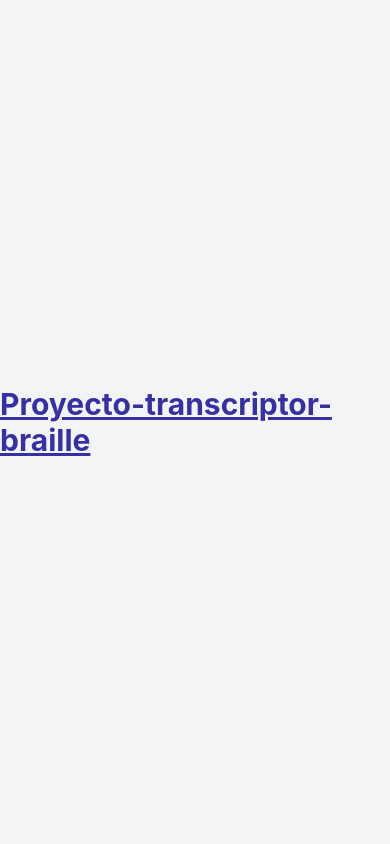
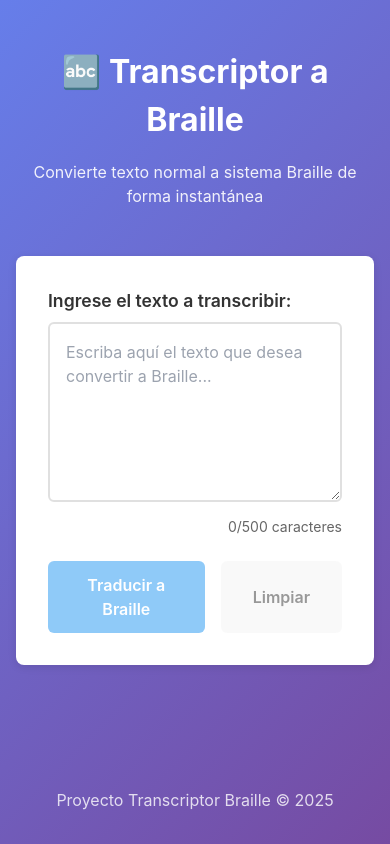
Before and after one commit to KealPetu/Proyecto-transcriptor-braille, a React (Create React App) app in the folder frontend/: page / in a window 390 px wide. Built offline with nearby package versions, Linux system fonts and the light colour scheme.

Commit message:
feat: implementar interfaz de transcripción a Braille
- Crear componente TextInput con validación
- Crear componente BrailleDisplay con función copiar
- Integrar servicio API para traducción
- Diseño responsive con gradiente moderno
- Manejo de errores y estados de carga

```diff
--- a/frontend/public/index.html
+++ b/frontend/public/index.html
@@ -1,5 +1,5 @@
 <!DOCTYPE html>
-<html lang="en">
+<html lang="es">
   <head>
     <meta charset="utf-8" />
     <link rel="icon" href="%PUBLIC_URL%/favicon.ico" />
@@ -7,7 +7,7 @@
     <meta name="theme-color" content="#000000" />
     <meta
       name="description"
-      content="Web site created using create-react-app"
+      content="Transcriptor de texto a Braille - Convierte texto normal a sistema Braille"
     />
     <link rel="apple-touch-icon" href="%PUBLIC_URL%/logo192.png" />
     <!--
@@ -24,10 +24,10 @@
       work correctly both with client-side routing and a non-root public URL.
       Learn how to configure a non-root public URL by running `npm run build`.
     -->
-    <title>React App</title>
+    <title>Transcriptor Braille</title>
   </head>
   <body>
-    <noscript>You need to enable JavaScript to run this app.</noscript>
+    <noscript>Necesitas habilitar JavaScript para ejecutar esta aplicación.</noscript>
     <div id="root"></div>
     <!--
       This HTML file is a template.
--- /dev/null
+++ b/frontend/src/App.css
@@ -0,0 +1,63 @@
+.App {
+  min-height: 100vh;
+  background: linear-gradient(135deg, #667eea 0%, #764ba2 100%);
+  display: flex;
+  flex-direction: column;
+}
+
+.App-header {
+  text-align: center;
+  padding: 3rem 2rem;
+  color: white;
+}
+
+.App-header h1 {
+  margin: 0 0 1rem 0;
+  font-size: 2.5rem;
+  font-weight: 700;
+}
+
+.App-header p {
+  margin: 0;
+  font-size: 1.2rem;
+  opacity: 0.9;
+}
+
+.App-main {
+  flex: 1;
+  max-width: 900px;
+  width: 100%;
+  margin: 0 auto;
+  padding: 0 2rem 3rem 2rem;
+}
+
+.error-message {
+  background-color: #ffebee;
+  color: #c62828;
+  padding: 1rem;
+  border-radius: 6px;
+  margin-bottom: 2rem;
+  border-left: 4px solid #c62828;
+  font-weight: 500;
+}
+
+.App-footer {
+  text-align: center;
+  padding: 2rem;
+  color: white;
+  opacity: 0.8;
+}
+
+@media (max-width: 768px) {
+  .App-header h1 {
+    font-size: 2rem;
+  }
+
+  .App-header p {
+    font-size: 1rem;
+  }
+
+  .App-main {
+    padding: 0 1rem 2rem 1rem;
+  }
+}
--- a/frontend/src/App.tsx
+++ b/frontend/src/App.tsx
@@ -1,11 +1,56 @@
+import React, { useState } from 'react';
+import TextInput from './components/TextInput';
+import BrailleDisplay from './components/BrailleDisplay';
+import { brailleApi, TranslationResponse } from './services/api';
+import './App.css';
+
 function App() {
+  const [translation, setTranslation] = useState<TranslationResponse | null>(null);
+  const [isLoading, setIsLoading] = useState(false);
+  const [error, setError] = useState<string | null>(null);
+
+  const handleTranslate = async (text: string) => {
+    setIsLoading(true);
+    setError(null);
+
+    try {
+      const result = await brailleApi.translate(text);
+      setTranslation(result);
+    } catch (err) {
+      setError('Error al traducir el texto. Por favor, intente nuevamente.');
+      console.error(err);
+    } finally {
+      setIsLoading(false);
+    }
+  };
+
   return (
-    <div className="flex items-center justify-center h-screen bg-gray-100">
-      <div>
-        <h1 className="text-3xl font-bold underline text-indigo-800">
-          Proyecto-transcriptor-braille
-        </h1>
-      </div>
+    <div className="App">
+      <header className="App-header">
+        <h1>🔤 Transcriptor a Braille</h1>
+        <p>Convierte texto normal a sistema Braille de forma instantánea</p>
+      </header>
+
+      <main className="App-main">
+        <TextInput onTranslate={handleTranslate} isLoading={isLoading} />
+
+        {error && (
+          <div className="error-message">
+            ⚠️ {error}
+          </div>
+        )}
+
+        {translation && (
+          <BrailleDisplay
+            originalText={translation.original_text}
+            brailleText={translation.braille_text}
+          />
+        )}
+      </main>
+
+      <footer className="App-footer">
+        <p>Proyecto Transcriptor Braille © 2025</p>
+      </footer>
     </div>
   );
 }
--- /dev/null
+++ b/frontend/src/components/BrailleDisplay.css
@@ -0,0 +1,63 @@
+.braille-display-container {
+  background: #ffffff;
+  border-radius: 8px;
+  padding: 2rem;
+  box-shadow: 0 2px 8px rgba(0, 0, 0, 0.1);
+}
+
+.display-section {
+  margin-bottom: 2rem;
+}
+
+.display-section:last-child {
+  margin-bottom: 0;
+}
+
+.display-section h3 {
+  margin-bottom: 1rem;
+  color: #333;
+  font-size: 1.2rem;
+}
+
+.text-box {
+  padding: 1.5rem;
+  border-radius: 6px;
+  min-height: 100px;
+  word-wrap: break-word;
+  white-space: pre-wrap;
+}
+
+.original-text {
+  background-color: #f5f5f5;
+  border: 1px solid #e0e0e0;
+  color: #333;
+  font-size: 1rem;
+}
+
+.braille-text {
+  background-color: #e3f2fd;
+  border: 2px solid #2196f3;
+  color: #1565c0;
+  font-size: 1.5rem;
+  font-weight: 600;
+  font-family: 'Courier New', monospace;
+}
+
+.btn-copy {
+  margin-top: 1rem;
+  padding: 0.75rem 1.5rem;
+  background-color: #4caf50;
+  color: white;
+  border: none;
+  border-radius: 6px;
+  font-size: 1rem;
+  font-weight: 600;
+  cursor: pointer;
+  transition: all 0.3s;
+}
+
+.btn-copy:hover {
+  background-color: #45a049;
+  transform: translateY(-2px);
+  box-shadow: 0 4px 12px rgba(76, 175, 80, 0.3);
+}
--- /dev/null
+++ b/frontend/src/components/BrailleDisplay.tsx
@@ -0,0 +1,37 @@
+import React from 'react';
+import './BrailleDisplay.css';
+
+interface BrailleDisplayProps {
+  originalText: string;
+  brailleText: string;
+}
+
+const BrailleDisplay: React.FC<BrailleDisplayProps> = ({ originalText, brailleText }) => {
+  const handleCopy = () => {
+    navigator.clipboard.writeText(brailleText);
+    alert('Texto Braille copiado al portapapeles');
+  };
+
+  return (
+    <div className="braille-display-container">
+      <div className="display-section">
+        <h3>Texto Original:</h3>
+        <div className="text-box original-text">
+          {originalText}
+        </div>
+      </div>
+
+      <div className="display-section">
+        <h3>Texto en Braille:</h3>
+        <div className="text-box braille-text">
+          {brailleText}
+        </div>
+        <button onClick={handleCopy} className="btn-copy">
+          📋 Copiar Braille
+        </button>
+      </div>
+    </div>
+  );
+};
+
+export default BrailleDisplay;
--- /dev/null
+++ b/frontend/src/components/TextInput.css
@@ -0,0 +1,91 @@
+.text-input-container {
+  background: #ffffff;
+  border-radius: 8px;
+  padding: 2rem;
+  box-shadow: 0 2px 8px rgba(0, 0, 0, 0.1);
+  margin-bottom: 2rem;
+}
+
+.input-group {
+  margin-bottom: 1.5rem;
+}
+
+.input-group label {
+  display: block;
+  margin-bottom: 0.5rem;
+  font-weight: 600;
+  color: #333;
+  font-size: 1.1rem;
+}
+
+.input-group textarea {
+  width: 100%;
+  padding: 1rem;
+  border: 2px solid #e0e0e0;
+  border-radius: 6px;
+  font-size: 1rem;
+  font-family: inherit;
+  resize: vertical;
+  transition: border-color 0.3s;
+}
+
+.input-group textarea:focus {
+  outline: none;
+  border-color: #2196f3;
+}
+
+.input-group textarea:disabled {
+  background-color: #f5f5f5;
+  cursor: not-allowed;
+}
+
+.character-count {
+  text-align: right;
+  font-size: 0.875rem;
+  color: #666;
+  margin-top: 0.5rem;
+}
+
+.button-group {
+  display: flex;
+  gap: 1rem;
+  justify-content: center;
+}
+
+.btn-primary,
+.btn-secondary {
+  padding: 0.75rem 2rem;
+  border: none;
+  border-radius: 6px;
+  font-size: 1rem;
+  font-weight: 600;
+  cursor: pointer;
+  transition: all 0.3s;
+}
+
+.btn-primary {
+  background-color: #2196f3;
+  color: white;
+}
+
+.btn-primary:hover:not(:disabled) {
+  background-color: #1976d2;
+  transform: translateY(-2px);
+  box-shadow: 0 4px 12px rgba(33, 150, 243, 0.3);
+}
+
+.btn-secondary {
+  background-color: #f5f5f5;
+  color: #333;
+}
+
+.btn-secondary:hover:not(:disabled) {
+  background-color: #e0e0e0;
+}
+
+.btn-primary:disabled,
+.btn-secondary:disabled {
+  opacity: 0.5;
+  cursor: not-allowed;
+  transform: none;
+}
--- /dev/null
+++ b/frontend/src/components/TextInput.tsx
@@ -0,0 +1,64 @@
+import React, { useState } from 'react';
+import './TextInput.css';
+
+interface TextInputProps {
+  onTranslate: (text: string) => void;
+  isLoading: boolean;
+}
+
+const TextInput: React.FC<TextInputProps> = ({ onTranslate, isLoading }) => {
+  const [text, setText] = useState('');
+
+  const handleSubmit = (e: React.FormEvent) => {
+    e.preventDefault();
+    if (text.trim()) {
+      onTranslate(text);
+    }
+  };
+
+  const handleClear = () => {
+    setText('');
+  };
+
+  return (
+    <div className="text-input-container">
+      <form onSubmit={handleSubmit}>
+        <div className="input-group">
+          <label htmlFor="text-input">Ingrese el texto a transcribir:</label>
+          <textarea
+            id="text-input"
+            value={text}
+            onChange={(e) => setText(e.target.value)}
+            placeholder="Escriba aquí el texto que desea convertir a Braille..."
+            rows={6}
+            disabled={isLoading}
+            maxLength={500}
+          />
+          <div className="character-count">
+            {text.length}/500 caracteres
+          </div>
+        </div>
+
+        <div className="button-group">
+          <button
+            type="submit"
+            disabled={!text.trim() || isLoading}
+            className="btn-primary"
+          >
+            {isLoading ? 'Traduciendo...' : 'Traducir a Braille'}
+          </button>
+          <button
+            type="button"
+            onClick={handleClear}
+            disabled={!text || isLoading}
+            className="btn-secondary"
+          >
+            Limpiar
+          </button>
+        </div>
+      </form>
+    </div>
+  );
+};
+
+export default TextInput;
--- /dev/null
+++ b/frontend/src/services/api.ts
@@ -0,0 +1,29 @@
+const API_BASE_URL = process.env.REACT_APP_API_URL || 'http://localhost:8000';
+
+export interface TranslationRequest {
+  text: string;
+}
+
+export interface TranslationResponse {
+  original_text: string;
+  braille_text: string;
+  timestamp: string;
+}
+
+export const brailleApi = {
+  translate: async (text: string): Promise<TranslationResponse> => {
+    const response = await fetch(`${API_BASE_URL}/api/translate`, {
+      method: 'POST',
+      headers: {
+        'Content-Type': 'application/json',
+      },
+      body: JSON.stringify({ text }),
+    });
+
+    if (!response.ok) {
+      throw new Error('Error en la traducción');
+    }
+
+    return response.json();
+  },
+};
```
Also changed, not shown: 1 other file (tests, documents, lock files or other folders).
